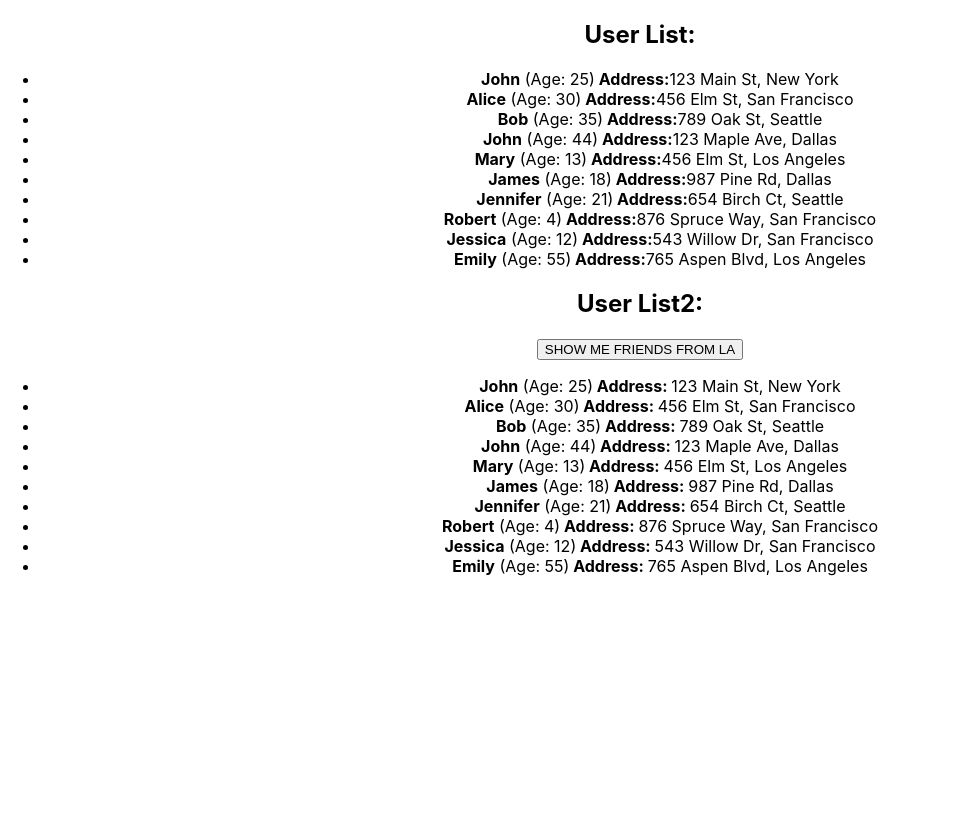
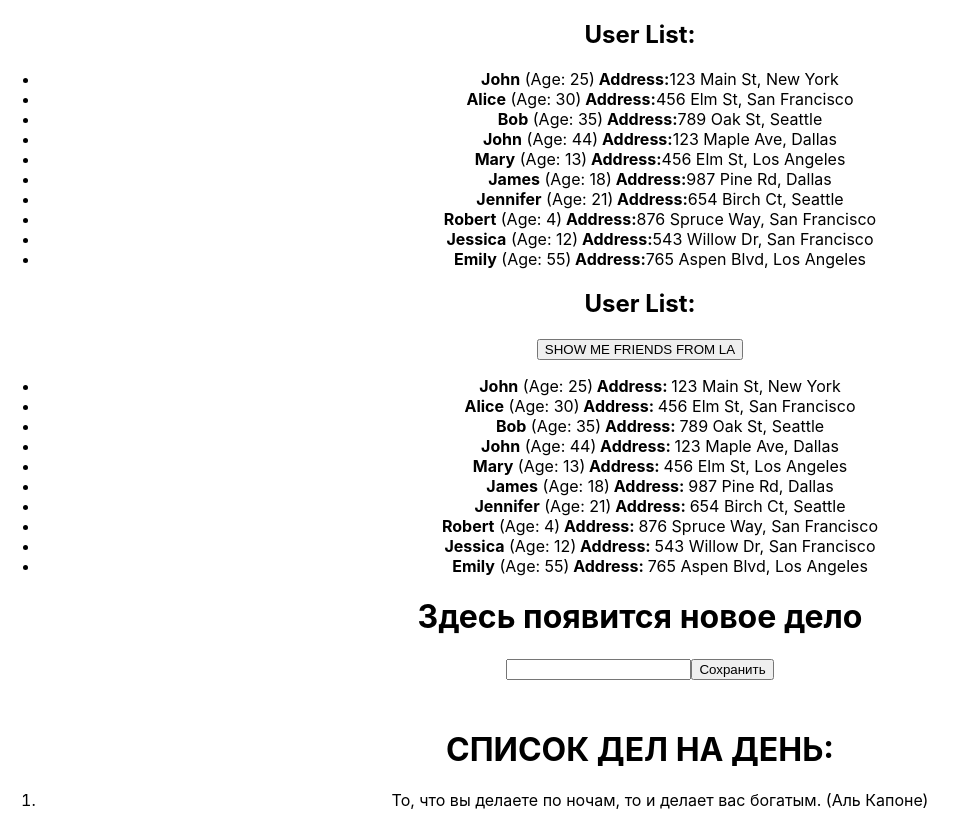
Before and after one commit to atpradical/homework-front-main, a React (Create React App) app: page / in a window 1280 px wide. Shown: the whole page, without its empty margins (0-968 px from the left). Before the commit the page ends 800 px from the top, so only its background shows below. Built offline with nearby package versions, Linux system fonts and the light colour scheme.

Commit message:
add:hw-01-03

```diff
--- a/src/App.tsx
+++ b/src/App.tsx
@@ -9,7 +9,7 @@
     <div className="App">
       <HW1 />
       <HW2 />
-      {/*<HW3 />*/}
+      <HW3 />
       {/*<HW4 />*/}
     </div>
   );
--- a/src/HW/2/UserList2.tsx
+++ b/src/HW/2/UserList2.tsx
@@ -14,7 +14,7 @@
 
     return (
         <div id={'hw02-users'}>
-            <h2>User List2:</h2>
+            <h2>User List:</h2>
             <button id={'hw02-filter-button'} onClick={onClickButtonHandler}>SHOW ME FRIENDS FROM LA</button>
             <ul>
                 {props.users.myFriends.map((user) => (
--- a/src/HW/3/HW3.tsx
+++ b/src/HW/3/HW3.tsx
@@ -1,4 +1,4 @@
-import { useState } from 'react';
+import {ChangeEvent, useState} from 'react';
 
 export const HW3 = () => {
     // 1️⃣ Раскомментируйте JSX(HW3.tsx) и вы увидите,
@@ -15,40 +15,37 @@
         'То, что вы делаете по ночам, то и делает вас богатым. (Аль Капоне)',
     ]);
 
-  const handleChange = (event: 'НУЖНО ПРОТИПИЗИРОВАТЬ') => {
-    // setCurrentText(ЧЕГО-ТО НЕ ХВАТАЕТ);
+    const handleChange = (event: ChangeEvent<HTMLInputElement>) => {
+        setCurrentText(event.target.value)
     };
 
-  const handleSave = () => {
-    // ЗАСЕТАТЬ БЫ ТЕКСТ В texts И НЕ ПОТЕРЯТЬ НАПУТСТВИЕ ИЗ ПРОШЛОГО ВЕКА)
-    // А ЗАТЕМ УБРАТЬ ЗА СОБОЙ В currentText
+    const handleSave = (currentText: string) => {
+        setTexts([...texts, currentText])
+        setCurrentText('')
     };
 
     return (
         <div id={'hw03'}>
-      {/*{currentText ? (*/}
-      {/*  <h1 id={'hw03-text'}>ЗДЕСЬ ХОТЕЛОСЬ БЫ УВИДЕТЬ ВВОДИМЫЙ ТЕКСТ</h1>*/}
-      {/*) : (*/}
-      {/*  <h1 id={'hw03-default-text'}>Здесь появится новое дело</h1> // ничего не меняем, здесь все норм*/}
-      {/*)}*/}
+            {currentText
+                ? (<h1 id={'hw03-text'}>{currentText}</h1>)
+                : (<h1 id={'hw03-default-text'}>Здесь появится новое дело</h1> // ничего не меняем, здесь все норм
+                )}
 
-      {/*<input id={'hw03-input'} type="text" value={currentText} onChange={handleChange} />*/}
+            <input id={'hw03-input'} type="text" value={currentText} onChange={handleChange}/>
 
-      {/*<button id={'hw03-button'} onClick={() => {}}> // НЕ ХВАТАТЕТ ФУНКЦИИ*/}
-      {/*  Сохранить*/}
-      {/*</button>*/}
+            <button id={'hw03-button'} onClick={() => handleSave(currentText)}>Сохранить</button>
 
-      {/*<h1 style={{ marginTop: '50px' }}>СПИСОК ДЕЛ НА ДЕНЬ:</h1>*/}
+            <h1 style={{marginTop: '50px'}}>СПИСОК ДЕЛ НА ДЕНЬ:</h1>
 
-      {/*<ol id={'hw03-tasks'}>*/}
-      {/*  {ОТРИСОВАТЬ МАССИВ.map((el, index) => {*/}
-      {/*    return (*/}
-      {/*      <li key={index} id={`hw03-task-${index}`}>*/}
-      {/*        {el}*/}
-      {/*      </li>*/}
-      {/*    );*/}
-      {/*  })}*/}
-      {/*</ol>*/}
+            <ol id={'hw03-tasks'}>
+                {texts.map((el, index) => {
+                    return (
+                        <li key={index} id={`hw03-task-${index}`}>
+                            {el}
+                        </li>
+                    );
+                })}
+            </ol>
         </div>
     );
 };
```
Lines whose indentation alone changed are shown as unchanged.
